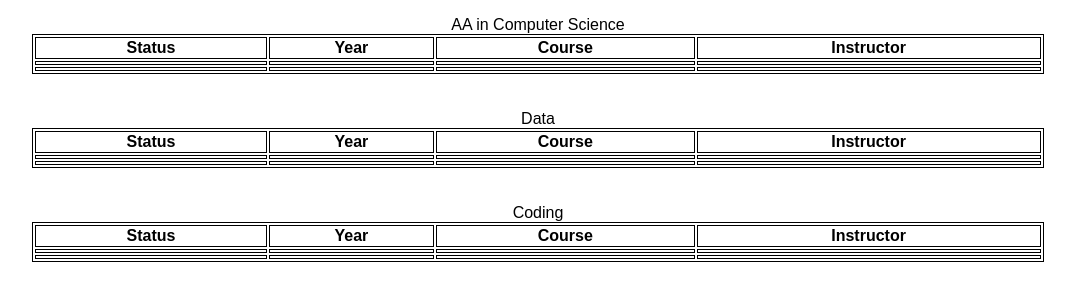
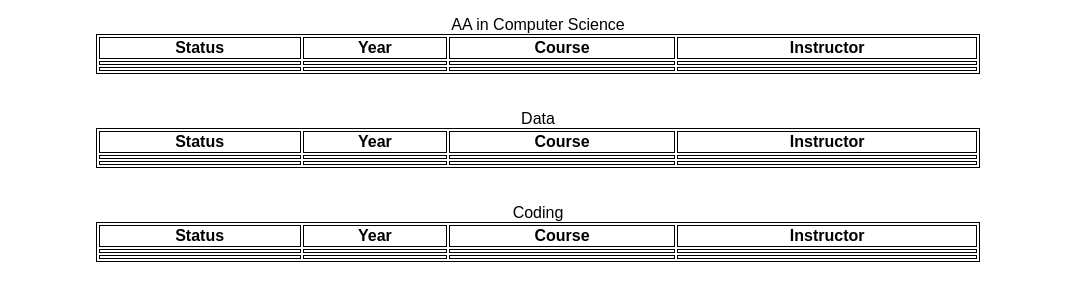
Before and after one commit to cat50969/cat509.github.io, a plain HTML site: page classes.html in a window 1280 px wide. Shown: the whole page, without its empty margins (102-1177 px from the left). Drawn offline with Linux system fonts and the light colour scheme.

Commit message:
Update classes.html

```diff
--- a/classes.html
+++ b/classes.html
@@ -66,7 +66,7 @@ A:visited{ text-decoration: none }</style>
 <body>
 	<center>
 AA in Computer Science
- <table style="width:80%">
+ <table style="width:70%">
   <tr>
     <th>Status</th>
     <th>Year</th>
@@ -89,7 +89,7 @@ AA in Computer Science
 <br>
 <br>
 Data
-<table style="width:80%">
+<table style="width:70%">
   <tr>
     <th>Status</th>
     <th>Year</th>
@@ -112,7 +112,7 @@ Data
 <br>
 <br>
 Coding
-<table style="width:80%">
+<table style="width:70%">
   <tr>
     <th>Status</th>
     <th>Year</th>
```
